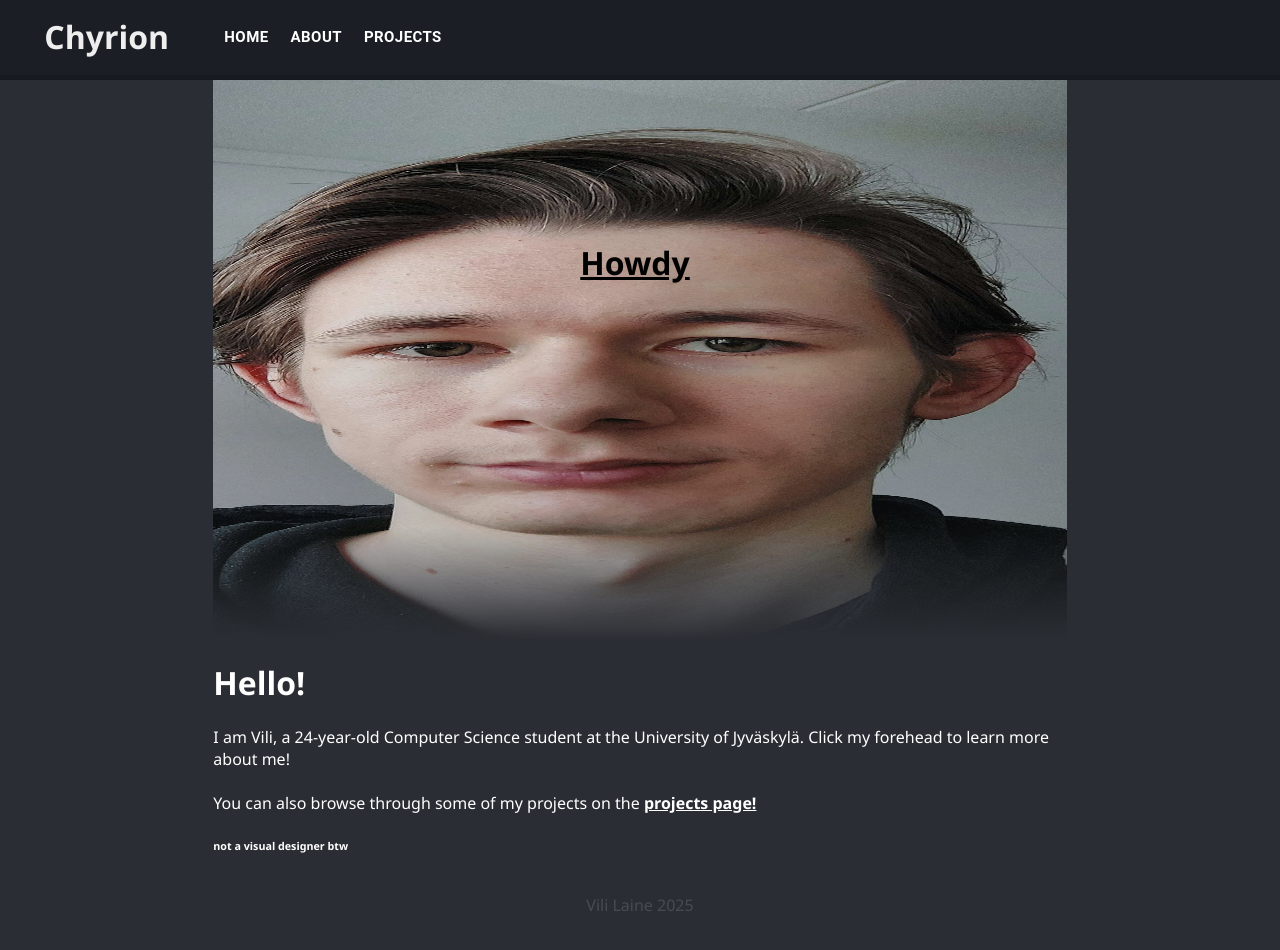
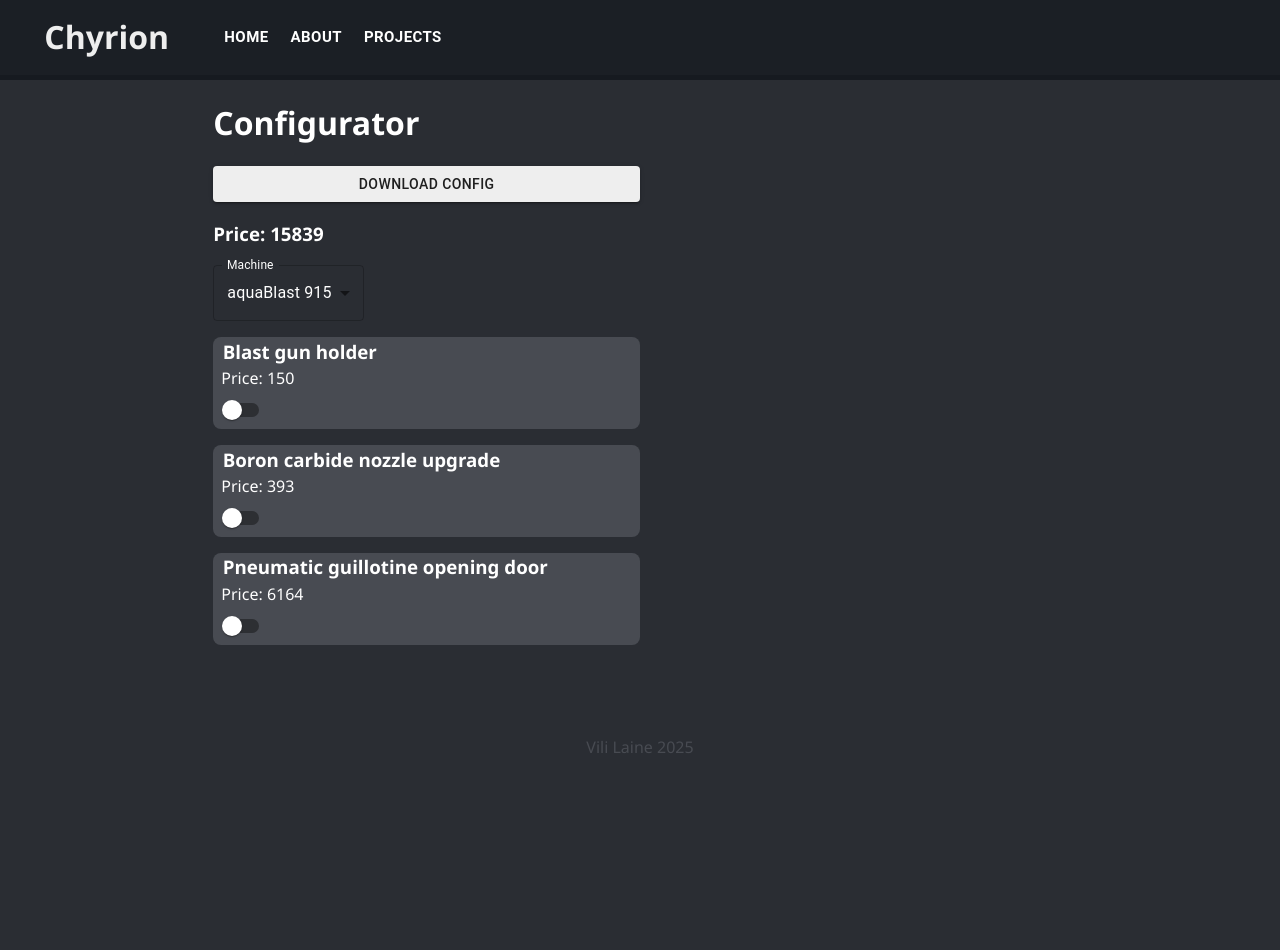
Before and after one commit to Chyrion/Personal-Page, a React (Create React App) app: page /#/Configurator in a window 1280 px wide. Before the commit this address led to /Personal-Page. Shown: the top 950 px of the page. After the commit the page ends 800 px from the top, so only its background shows below. Built offline with nearby package versions, Linux system fonts and the light colour scheme.

Commit message:
Changed from BrowserRouter to HashRouter because Github Pages doesn't like BrowserRouter; added link to configurator

```diff
--- a/package.json
+++ b/package.json
@@ -18,7 +18,6 @@
     "@types/react": "^17.0.38",
     "@types/react-dom": "^17.0.11",
     "dotenv": "^10.0.0",
-    "gh-pages": "^3.2.3",
     "immer": "^10.1.1",
     "react": "^17.0.2",
     "react-dom": "^17.0.2",
@@ -32,7 +31,8 @@
     "yarn": "^1.22.17"
   },
   "devDependencies": {
-    "@babel/plugin-proposal-private-property-in-object": "^7.14.5"
+    "@babel/plugin-proposal-private-property-in-object": "^7.14.5",
+    "gh-pages": "^6.3.0"
   },
   "scripts": {
     "start": "react-scripts start",
--- a/src/App.css
+++ b/src/App.css
@@ -268,3 +268,7 @@ a:hover {
 .configurator-option-box p {
   margin: 0.1em 0.5em;
 }
+
+.configurator-button-download {
+  width: 50%;
+}
--- a/src/App.tsx
+++ b/src/App.tsx
@@ -1,5 +1,5 @@
 import {
-  BrowserRouter as Router,
+  HashRouter as Router,
   Routes,
   Route,
   NavLink,
--- a/src/components/Configurator.tsx
+++ b/src/components/Configurator.tsx
@@ -148,7 +148,12 @@ const Configurator = () => {
         flexDirection: 'column',
       }}>
       <h1>Configurator</h1>
-      <Button onClick={downloadFile}>Wahoo</Button>
+      <Button
+        className='configurator-button-download'
+        onClick={downloadFile}
+        variant={'contained'}>
+        Download config
+      </Button>
       <h3>Price: {price}</h3>
       <div className='configurator-config'>
         <FormControl>
--- a/src/components/Projects.tsx
+++ b/src/components/Projects.tsx
@@ -25,6 +25,11 @@ const Projects = () => {
             (I haven't been very active on them...)
           </a>
         </li>
+        <li>
+          <Link to={'/Configurator'}>
+            Machine configurator: A quick proof-of-concept project
+          </Link>
+        </li>
       </ul>
     </div>
   );
```
Also changed, not shown: 2 other files (tests, documents, lock files or other folders).
